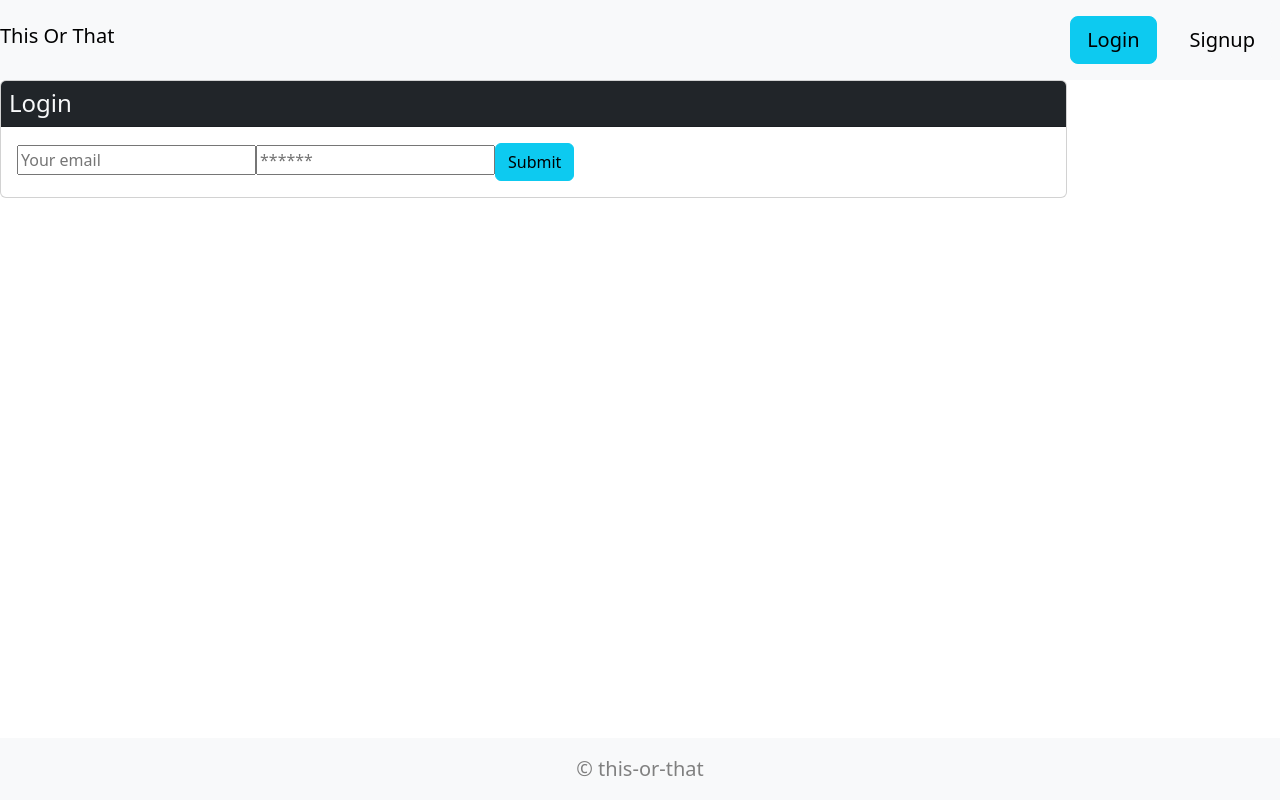
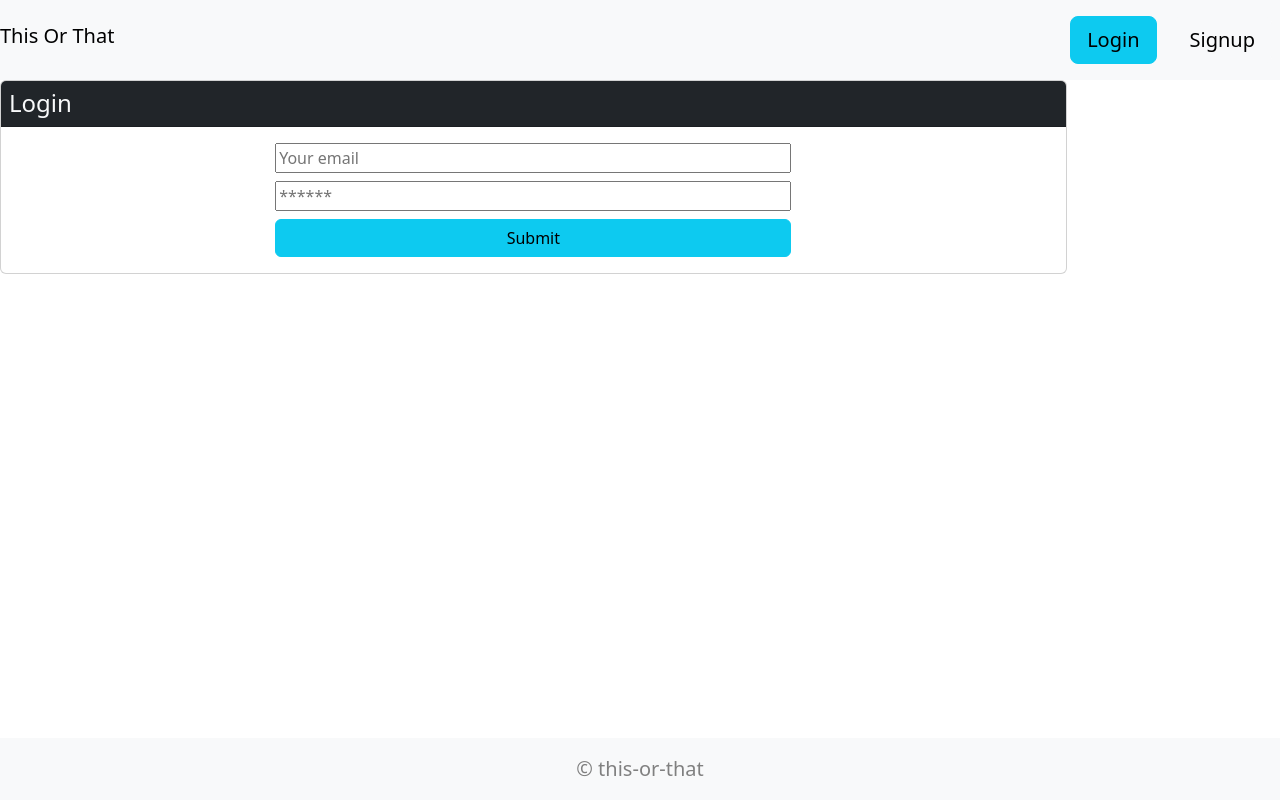
Before and after one commit to yul402/this-or-that, a React (Create React App) app in the folder client/: page /login in a window 1280 px wide. Built offline with nearby package versions, Linux system fonts and the light colour scheme.

Commit message:
added styling to login page

```diff
--- a/client/src/components/pages/Login.js
+++ b/client/src/components/pages/Login.js
@@ -53,6 +53,7 @@ const Login = (props) => {
               </p>
             ) : (
               <form onSubmit={handleFormSubmit}>
+                <div class="d-grid gap-2 col-6 mx-auto">
                 <input
                   className="form-input"
                   placeholder="Your email"
@@ -69,13 +70,15 @@ const Login = (props) => {
                   value={formState.password}
                   onChange={handleChange}
                 />
-                <button
+
+                <button class="row center btn btn-primary "
                   className="btn btn-block btn-info"
                   style={{ cursor: 'pointer' }}
                   type="submit"
                 >
                   Submit
                 </button>
+                </div>
               </form>
             )}
 
```
